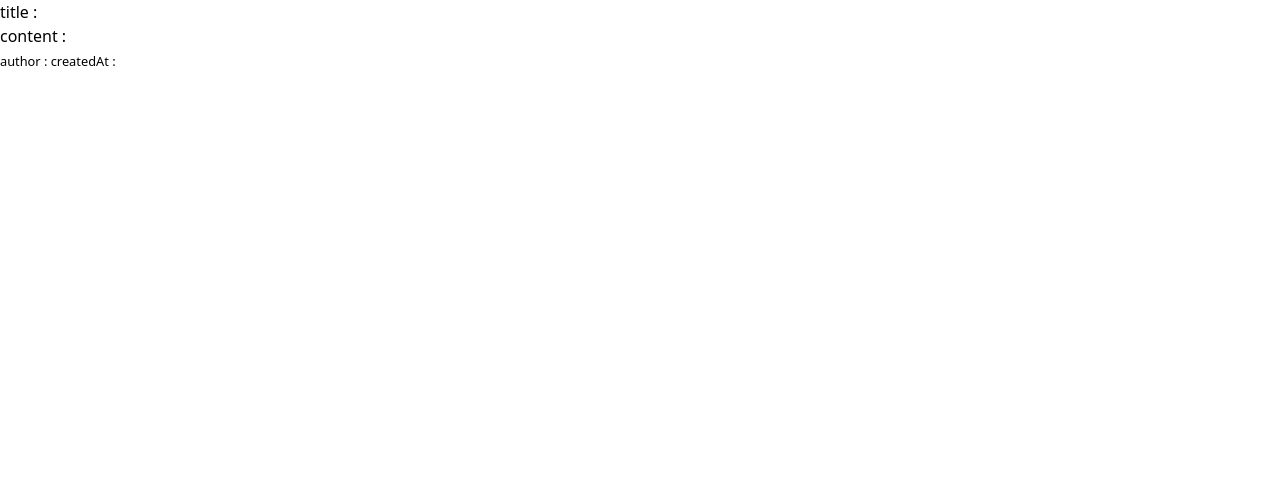
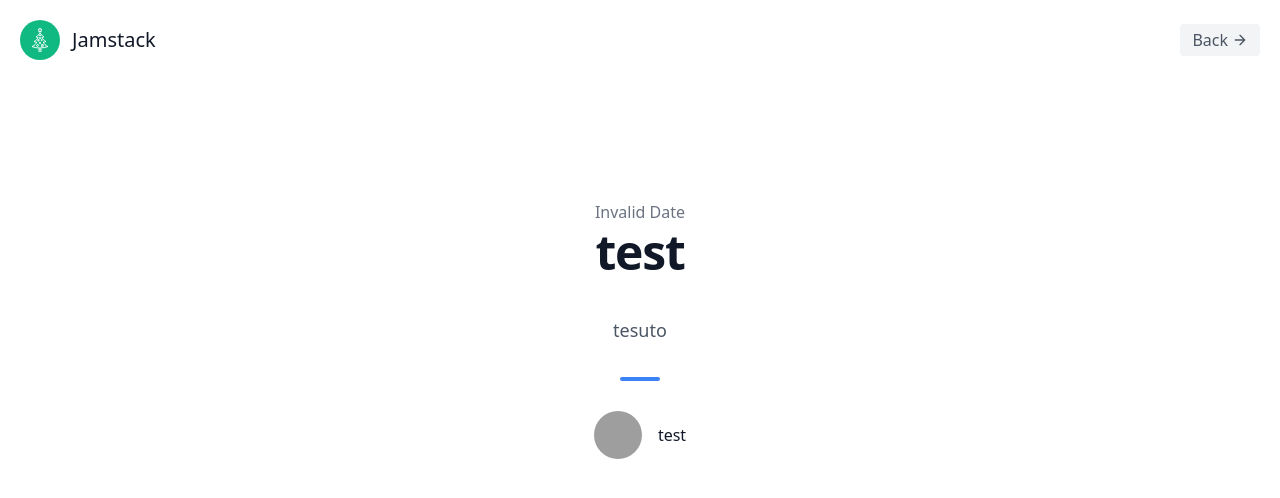
Before and after one commit to e2yamazaki/advent, a Nuxt app: page /post/1 in a window 1280 px wide. Shown: the top 498 px of the page. Built offline with nearby package versions, Linux system fonts and the light colour scheme; grey boxes are pictures that could not be loaded.

Commit message:
レイアウト調整

```diff
--- /dev/null
+++ b/components/Header.vue
@@ -0,0 +1,17 @@
+<template>
+<header class="text-gray-600 body-font">
+  <div class="container mx-auto flex flex-wrap p-5 flex-col md:flex-row items-center">
+    <a class="flex title-font font-medium items-center text-gray-900 mb-4 md:mb-0">
+      <svg xmlns="http://www.w3.org/2000/svg" fill="none" stroke="currentColor" class="w-10 h-10 text-white p-2 bg-green-500 rounded-full" viewBox="0 0 24 24"><path d="M11.011 2.39l-1.011-.957 1.389-.189.611-1.244.611 1.244 1.389.189-1.011.957.246 1.36-1.235-.651-1.235.651.246-1.36zm-.011 21.61h2v-3h-2v3zm-2.301-9.82c-1.035 0-2.043-.254-2.665-.672 1.966-.945 3.483-2.422 4.033-4.04-.513 0-1.527-.212-1.934-.543 1.766-.977 3.178-2.789 3.867-4.396.689 1.607 2.101 3.419 3.866 4.396-.406.331-1.421.543-1.934.543.55 1.619 2.067 3.095 4.033 4.041-.622.417-1.63.672-2.664.672.361 1.439 2.312 3.508 4.698 4.334-2.168.991-5.083 1.485-7.996 1.485-2.92 0-5.839-.497-8.003-1.485 2.387-.827 4.336-2.895 4.699-4.335zm5.657 2.015l-.379.78-.857.119.624.601-.152.854.765-.409.765.409-.152-.854.625-.601-.859-.119-.38-.78zm-1.333-4.107c0 .349.282.632.631.632s.631-.283.631-.632c0-.349-.282-.631-.631-.631s-.631.282-.631.631zm-.224 2.913c0-.425-.346-.77-.77-.77-.426 0-.77.344-.77.77 0 .425.344.77.77.77.424 0 .77-.345.77-.77zm-1.42-7.605c0 .349.282.632.631.632.348 0 .631-.283.631-.632 0-.348-.283-.631-.631-.631-.349 0-.631.283-.631.631zm0 2.652c0 .348.282.631.631.631.348 0 .631-.283.631-.631 0-.349-.283-.632-.631-.632-.349.001-.631.284-.631.632zm-1.785 2.05l.456.438-.111.621.557-.298.556.298-.111-.621.455-.438-.625-.086-.274-.567-.275.567-.628.086zm-1 5.362c0 .547.443.991.99.991.548 0 .991-.444.991-.991 0-.547-.443-.991-.991-.991-.547 0-.99.444-.99.991z"/></svg>
+      <span class="ml-3 text-xl">Jamstack</span>
+    </a>
+    <nav class="md:ml-auto flex flex-wrap items-center text-base justify-center">
+    </nav>
+    <a href="/advent/" class="inline-flex items-center bg-gray-100 border-0 py-1 px-3 focus:outline-none hover:bg-gray-200 rounded text-base mt-4 md:mt-0">Back
+      <svg fill="none" stroke="currentColor" stroke-linecap="round" stroke-linejoin="round" stroke-width="2" class="w-4 h-4 ml-1" viewBox="0 0 24 24">
+        <path d="M5 12h14M12 5l7 7-7 7"></path>
+      </svg>
+    </a>
+  </div>
+</header>
+</template>
--- a/nuxt.config.js
+++ b/nuxt.config.js
@@ -51,7 +51,7 @@ export default {
   },
   generate: {
     routes() {
-      return axios.get('https://api.github.com/repos/e2yamazaki/jamblog/issues').then(res => {
+      return axios.get('https://api.github.com/repos/e2yamazaki/advent/issues').then(res => {
         return res.data.map(post => {
           return {
             route: '/post/' + post.id,
--- a/pages/index.vue
+++ b/pages/index.vue
@@ -1,7 +1,53 @@
+
 <template>
-  <Tutorial/>
+<section class="text-gray-600 body-font">
+<Header/>
+  <div class="container px-5 py-24 mx-auto">
+    <div class="flex flex-wrap -mx-4 -my-8">
+      <div class="py-8 px-4 lg:w-1/3" v-for="(post, index) in posts" :key="index">
+        <div class="h-full flex items-start">
+          <div class="w-12 flex-shrink-0 flex flex-col text-center leading-none">
+            <span class="text-gray-500 pb-2 mb-2 border-b-2 border-gray-200">{{new Date(post.created_at).getMonth()+1}}</span>
+            <span class="font-medium text-lg text-gray-800 title-font leading-none">{{new Date(post.created_at).getDate()}}</span>
+          </div>
+          <div class="flex-grow pl-6">
+            <h1 class="title-font text-xl font-medium text-gray-900 mb-3"><a v-bind:href="'/advent/post/'+post.id">{{post.title}}</a></h1>
+            <p class="leading-relaxed mb-5">{{post.body.substr(0, 50)}}{{(post.body.length > 50)?"..." : ""}}<br>
+            <a v-bind:href="'/advent/post/'+post.id" class="text-blue-500 inline-flex items-center">Learn More
+            <svg class="w-4 h-4 ml-2" viewBox="0 0 24 24" stroke="currentColor" stroke-width="2" fill="none" stroke-linecap="round" stroke-linejoin="round">
+              <path d="M5 12h14"></path>
+              <path d="M12 5l7 7-7 7"></path>
+            </svg>
+          </a></p>
+            <a class="inline-flex items-center">
+              <img alt="blog" v-bind:src="post.user.avatar_url" class="w-8 h-8 rounded-full flex-shrink-0 object-cover object-center">
+              <span class="flex-grow flex flex-col pl-3">
+                <span class="title-font font-medium text-gray-900">{{post.user.login}}</span>
+              </span>
+            </a>
+          </div>
+        </div>
+      </div>
+    </div>
+  </div>
+</section>
 </template>
 
 <script>
-export default {}
+import Header from '../components/Header'
+export default {
+  async asyncData({ $axios }) {
+            // 取得先のURL
+            const url = "https://api.github.com/repos/e2yamazaki/advent/issues";
+            // リクエスト（Get）
+            const response = await $axios.$get(url);
+            // 配列で返ってくるのでJSONにして返却
+            return {
+                posts: response
+            };
+        }
+}
 </script>
+
+<style>
+</style>
--- a/pages/post/_id.vue
+++ b/pages/post/_id.vue
@@ -1,20 +1,37 @@
 <template>
-    <div>
-        <p>title : {{title}}</p>
-        <p>content : {{body}}</p>
-        <small>author : {{user.login}} createdAt : {{created_at}}</small>
+<section class="text-gray-600 body-font">
+<Header/>
+  <div class="container px-5 py-24 mx-auto">
+    <div class="xl:w-1/2 lg:w-3/4 w-full mx-auto text-center">
+      <header class="pt-6 xl:pb-10"><div class="space-y-1 text-center"><dl class="space-y-10"><div><dt class="sr-only">Published on</dt><dd class="text-base leading-6 font-medium text-gray-500">{{new Date(created_at).toLocaleString()}}</dd></div></dl><div><h1 class="text-3xl font-extrabold text-gray-900 tracking-tight sm:text-4xl md:text-5xl md:leading-[3.5rem]">{{title}}</h1></div></div></header>
+      <p class="leading-relaxed text-lg">{{body}}</p>
+      <span class="inline-block h-1 w-10 rounded bg-blue-500 mt-8 mb-6"></span>
+      <div>
+        <a class="inline-flex items-center">
+          <img alt="blog" v-bind:src="user.avatar_url" class="w-12 h-12 rounded-full flex-shrink-0 object-cover object-center">
+          <span class="flex-grow flex flex-col pl-4">
+            <span class="title-font font-medium text-gray-900">{{user.login}}</span>
+          </span>
+        </a>
+        </div>
     </div>
+  </div>
+</section>
 </template>
 
 <script>
+import Header from '../../components/Header'
     export default {
         data () {
             return {
                 // APIで取得してきたデータ群
-                title: '',    // タイトル
-                body: '',  // コンテンツ
+                title: 'test',    // タイトル
+                body: 'tesuto',  // コンテンツ
                 created_at : '', // 作成日時
-                user : '' //ユーザー情報
+                user: {
+                    avatar_url: 'https://avatars.githubusercontent.com/u/15883487?v=4',
+                    login: 'test'
+                }
             }
         },
         async asyncData ({params, error, payload }) {
```
